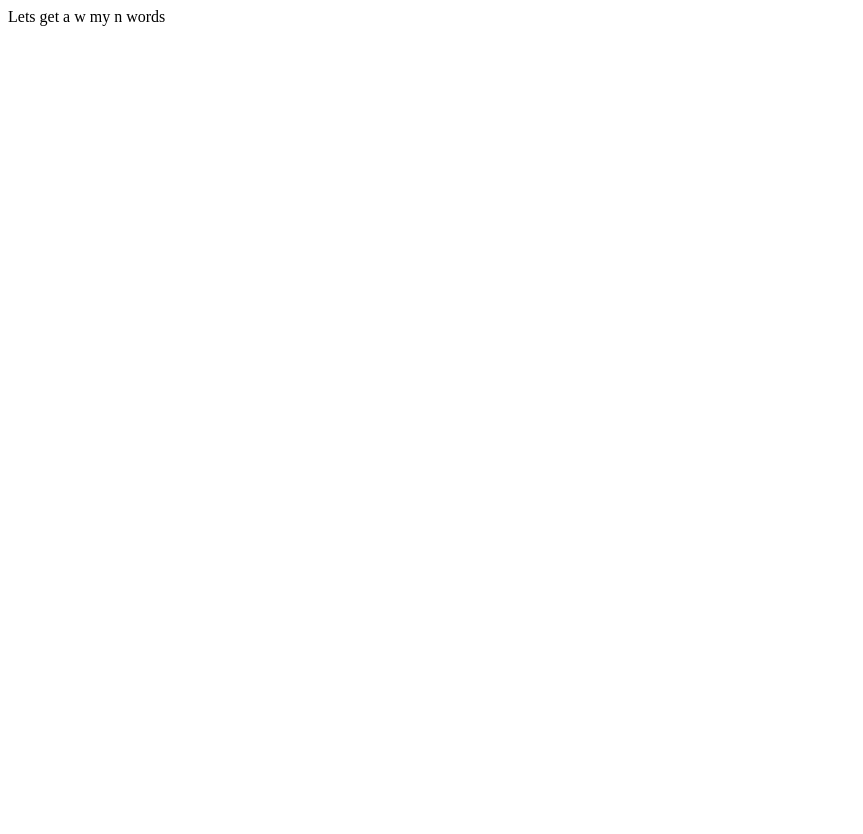
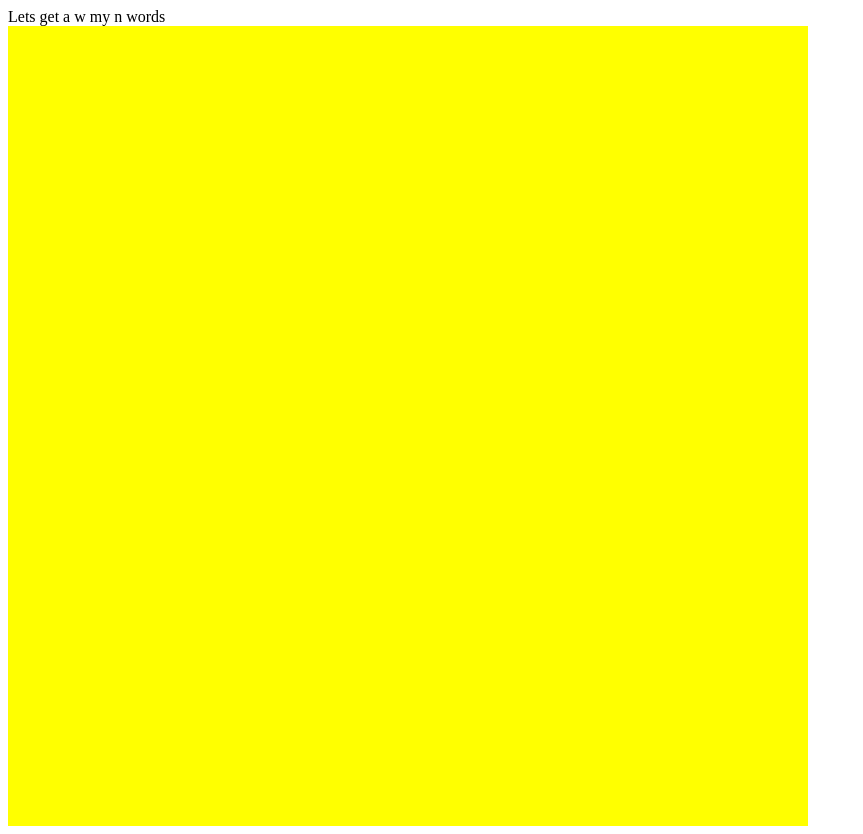
Before and after one commit to KrupisJV/janchuks, a plain HTML site: page index.html in a window 1280 px wide. Shown: the whole page, without its empty margins (0-863 px from the left). Before the commit the page ends 800 px from the top, so only its background shows below. Drawn offline with Linux system fonts and the light colour scheme.

Commit message:
box added

```diff
--- a/index.html
+++ b/index.html
@@ -4,8 +4,10 @@
     <meta charset="UTF-8">
     <meta name="viewport" content="width=device-width, initial-scale=1.0">
     <title>Document</title>
+    <link rel="stylesheet" href="style.css">
 </head>
 <body>
     Lets get a w my n words
+    <div class="box"></div>
 </body>
 </html>
--- /dev/null
+++ b/style.css
@@ -0,0 +1,6 @@
+.box{
+    width: 100vh;
+    height: 100vh;
+    background-color: yellow;
+
+}
```
